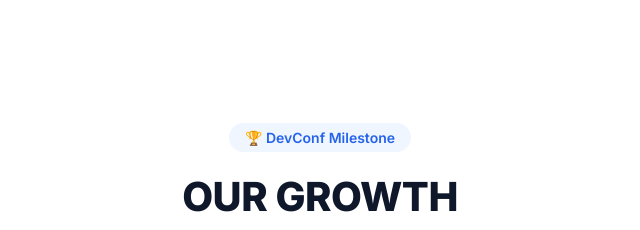
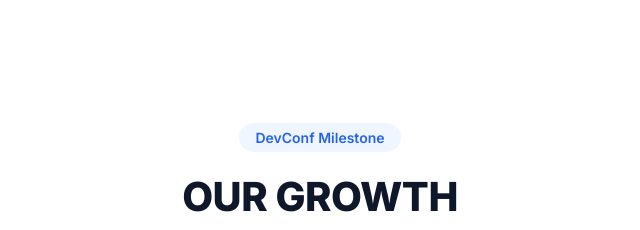
Before and after one commit to ashfaksaim-209/assignment--1, a plain HTML site: page index.html in a window 1280 px wide. Shown: the part 2380-2610 px from the top of the page, 320-960 px from the left. Drawn offline with Linux system fonts and the light colour scheme.

```diff
--- a/index.html
+++ b/index.html
@@ -158,7 +158,7 @@
 
   <!-- Header area: badge + title + subtitle, all centered -->
   <div class="hof-header">
-    <span class="hof-badge">🏆 DevConf Milestone</span>
+    <span class="hof-badge"> DevConf Milestone</span>
     <h2 class="hof-title">OUR GROWTH</h2>
     <p class="hof-subtitle">Take a look at the amazing journey of DevConf over the years.</p>
   </div>
```
